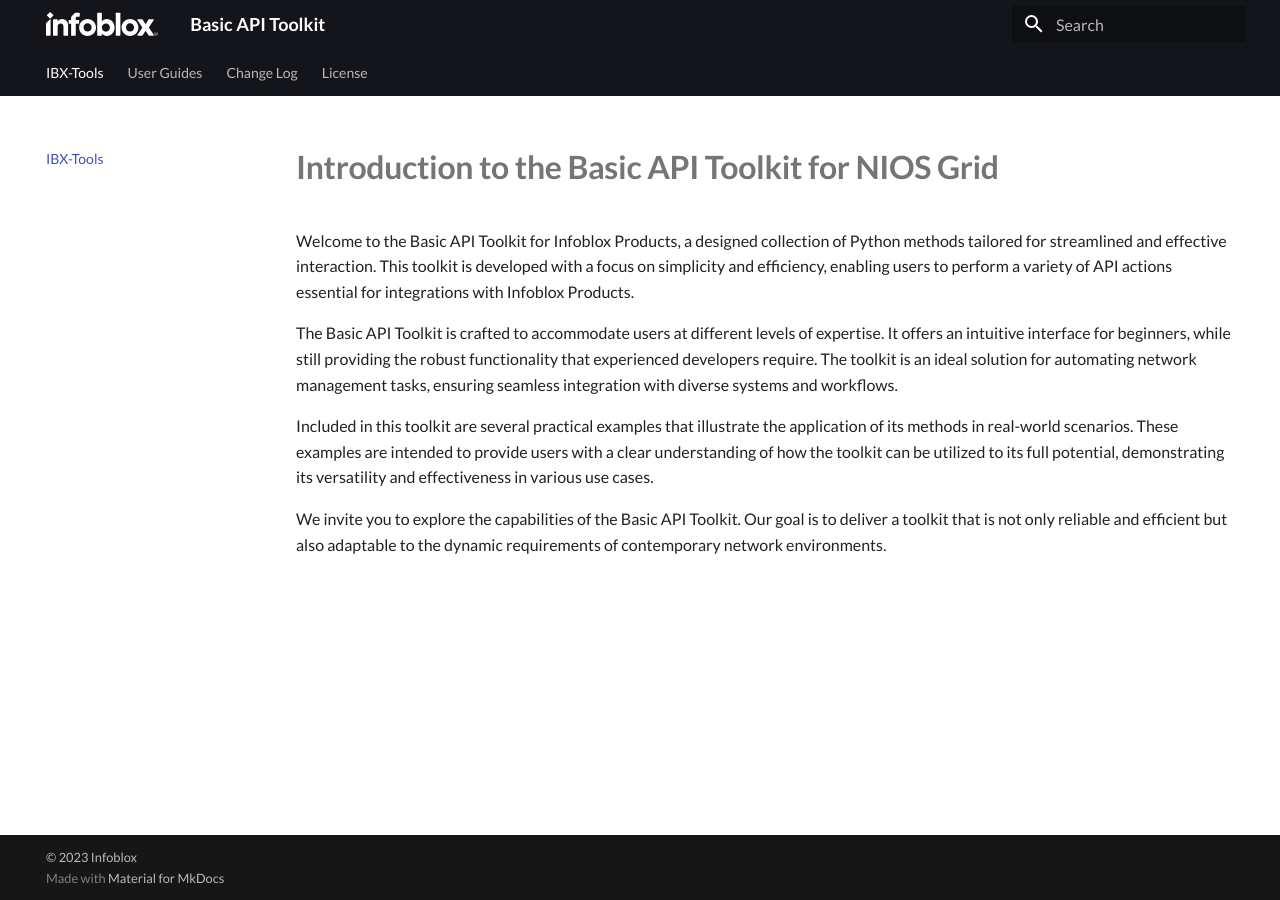
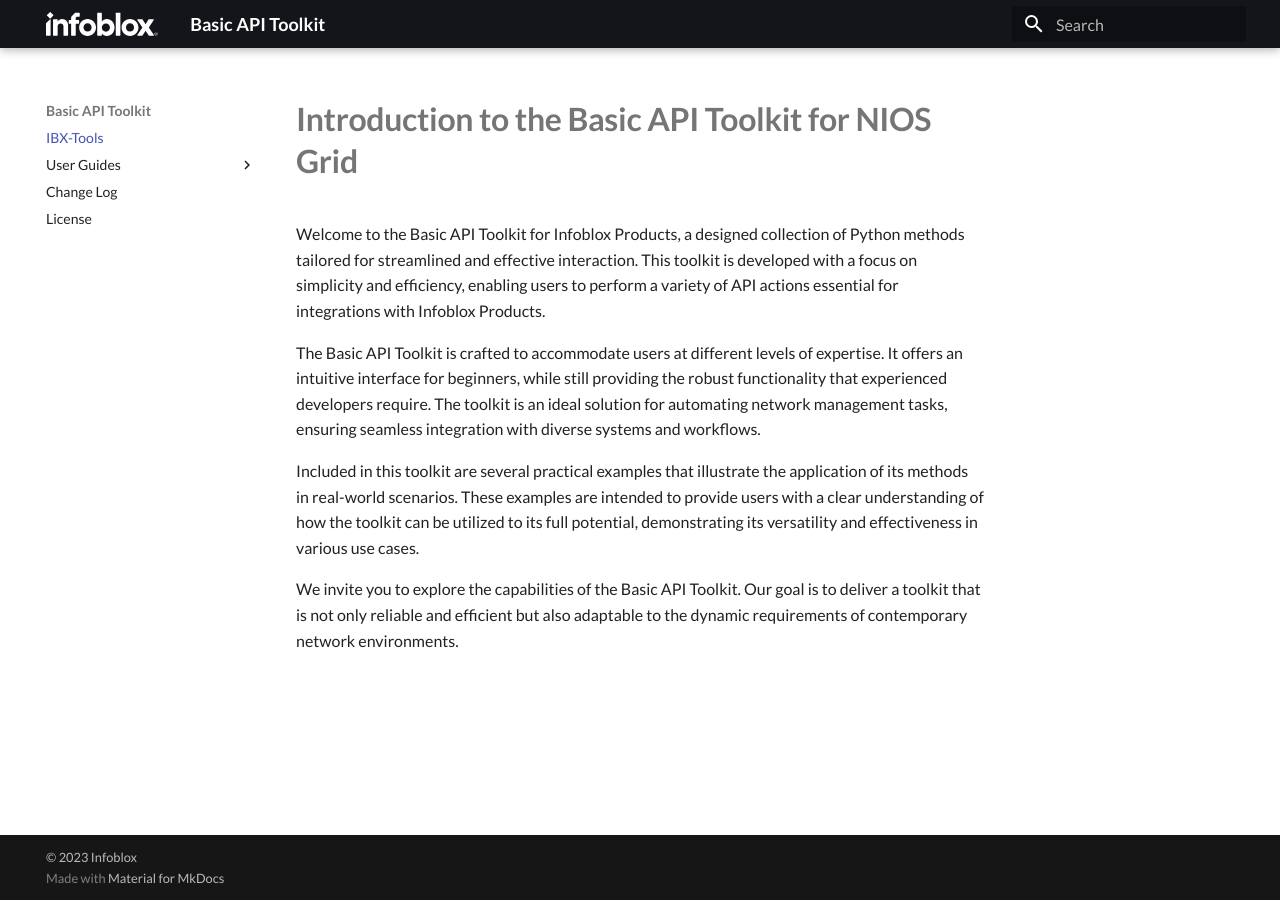
Before and after one commit to Infoblox-PS/ibx-sdk, an MkDocs documentation site: the page built from docs/index.md, in a window 1280 px wide. Built offline with MkDocs 1.6.1 and Material for MkDocs 9.7.7, drawn with Linux system fonts in a browser that asks for light colours.

Commit message:
Update mkdocs configuration and improve documentation structure
The mkdocs configuration file has been updated to restructure the documentation and improve readability. Several markdown extensions have been reordered and added to enhance the rendered API documentation. The 'src/ibx_tools/nios/wapi.py' source file also underwent minor modifications for improved clarity in the code examples.

```diff
--- a/mkdocs.yml
+++ b/mkdocs.yml
@@ -1,7 +1,7 @@
 site_name: Basic API Toolkit
 
-extra_css:
-  - css/ibx.css
+#extra_css:
+#  - css/ibx.css
 
 nav:
   - IBX-Tools: index.md
@@ -36,25 +36,38 @@
 
   markdown_extensions:
     - pymdownx.highlight:
-        anchor_linenums: true
-        line_spans: __span
         pygments_lang_class: true
-    - pymdownx.inlinehilite
-    - pymdownx.snippets
-    - pymdownx.superfences
+#    - pymdownx.superfences
+#    - pymdownx.inlinehilite
+#    - pymdownx.snippets
+#    - pymdownx.superfences
+#    - pymdownx.arithmatex:
+#        generic: true
 
-  features:
-    - navigation.tabs
-    - navigation.sections
-    - navigation.path
-    - toc.integrate
-    - navigation.top
-    - search.suggest
-    - search.highlight
-    - content.tabs.link
-    - content.code.annotation
-    - content.code.copy
-  language: en
+features:
+  - navigation.tabs
+  - navigation.sections
+  - navigation.path
+  - toc.integrate
+  - navigation.top
+  - search.suggest
+  - search.highlight
+  - content.tabs.link
+  - content.code.annotation
+  - content.code.copy
+language: en
+
+markdown_extensions:
+  - pymdownx.highlight:
+      anchor_linenums: true
+  - pymdownx.inlinehilite
+  - pymdownx.snippets
+  - admonition
+  - footnotes
+  - pymdownx.details
+  - pymdownx.superfences
+  - pymdownx.mark
+  - attr_list
 
 plugins:
   - search
```
Also changed, not shown: 1 other file.
